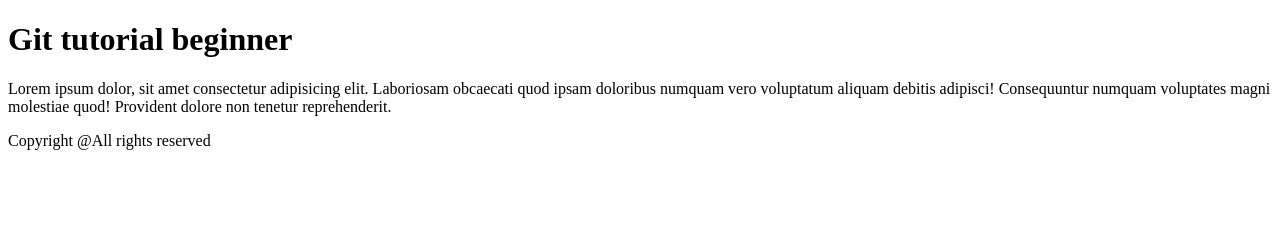
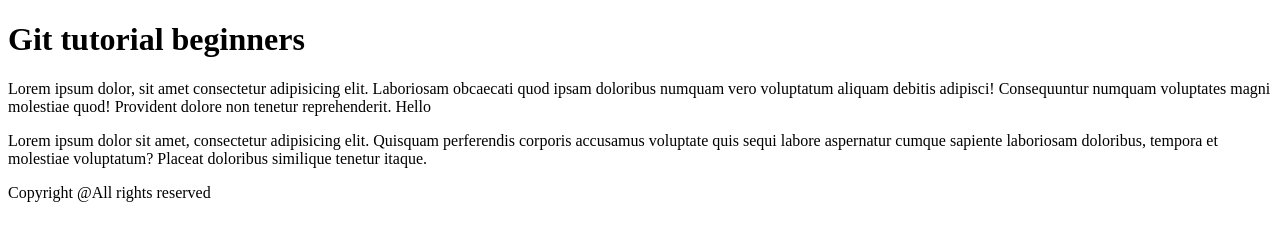
Before and after one commit to coolamar100/demo-git-repo, a plain HTML site: page index.html in a window 1280 px wide. Drawn offline with Linux system fonts and the light colour scheme.

Commit message:
index file updated

```diff
--- a/index.html
+++ b/index.html
@@ -6,13 +6,20 @@
     <title>Home: Git tutorial</title>
   </head>
   <body>
-    <h1>Git tutorial beginner</h1>
+    <h1>Git tutorial beginners</h1>
     <p>
       Lorem ipsum dolor, sit amet consectetur adipisicing elit. Laboriosam
       obcaecati quod ipsam doloribus numquam vero voluptatum aliquam debitis
       adipisci! Consequuntur numquam voluptates magni molestiae quod! Provident
-      dolore non tenetur reprehenderit.
+      dolore non tenetur reprehenderit. Hello
+    </p>
+    <p>
+      Lorem ipsum dolor sit amet, consectetur adipisicing elit. Quisquam
+      perferendis corporis accusamus voluptate quis sequi labore aspernatur
+      cumque sapiente laboriosam doloribus, tempora et molestiae voluptatum?
+      Placeat doloribus similique tenetur itaque.
     </p>
     <footer>Copyright @All rights reserved</footer>
+    <script></script>
   </body>
 </html>
```
